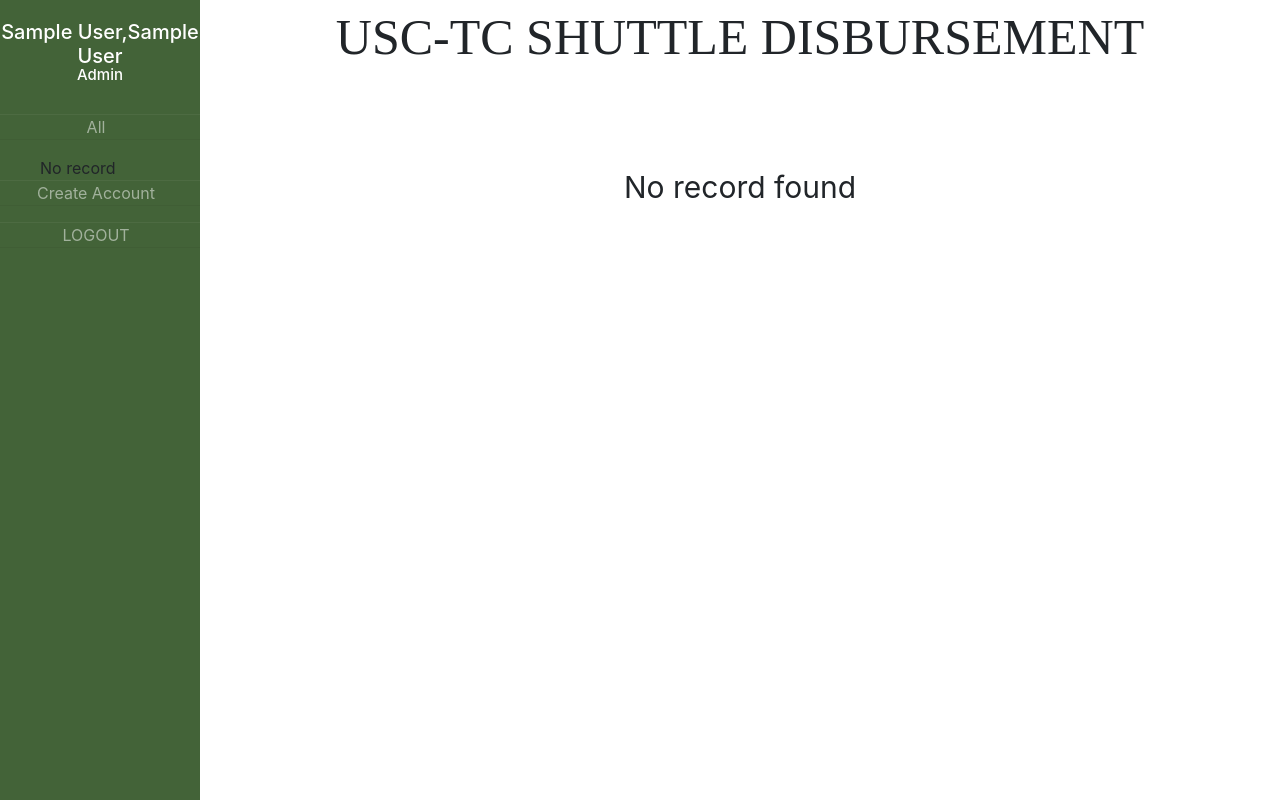
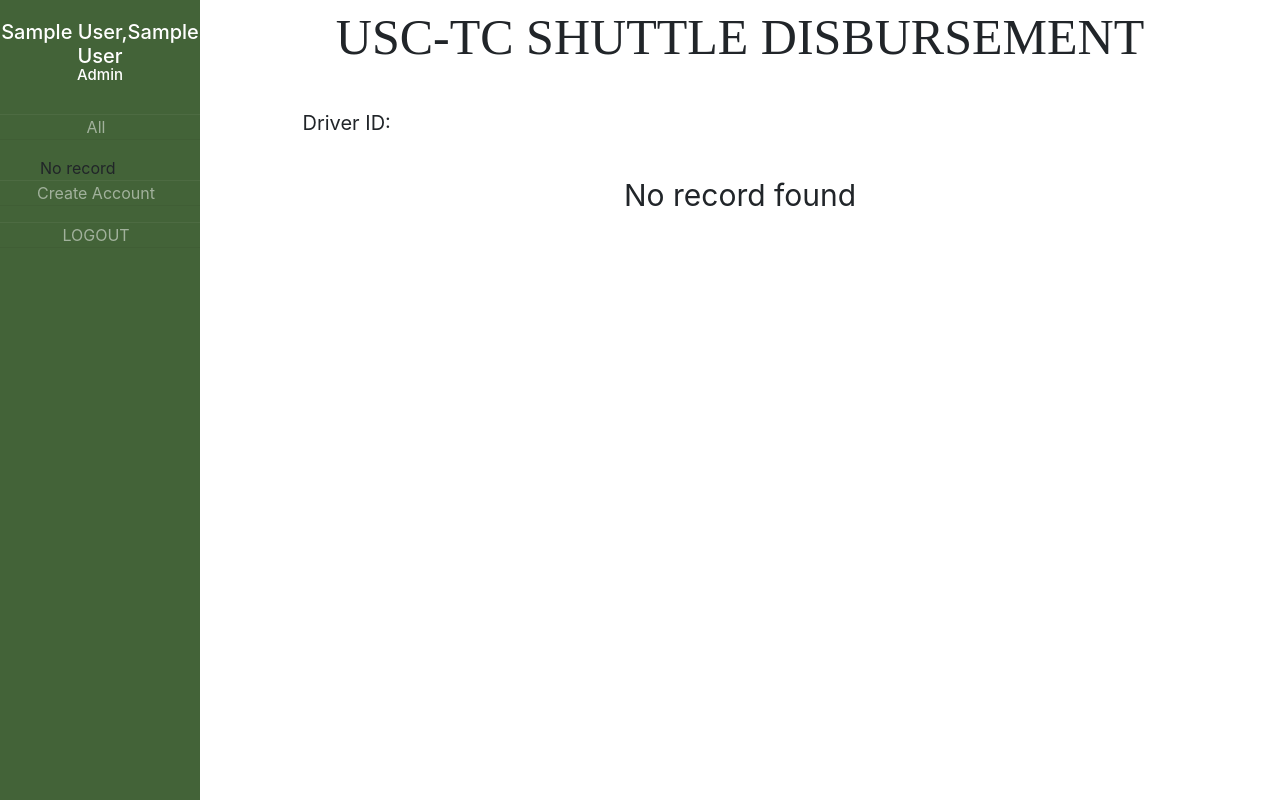
Before and after one commit to brylemp/co0lTh3sisBois-WebApp, a PHP site: page /driver.php in a window 1280 px wide. Run offline with PHP 8.4, Linux system fonts and the light colour scheme; the visitor is signed in with stand-in values (Sample User, id 1); data that the repository does not hold is empty.

Commit message:
Added Driver ID on top of table

```diff
--- a/css/newdrive.css
+++ b/css/newdrive.css
@@ -127,8 +127,9 @@ td, th{
     margin: 0 auto;
     width: 81%;
     text-align: left;
-    padding-top: 35px;
-    padding-bottom: 35px;
+    padding-top: 33px;
+    padding-bottom: 15px;
+    font-size: 20px;
 }
 
 .wrapper .main .outeroutertable .NoRecord{
--- a/driver.php
+++ b/driver.php
@@ -75,13 +75,13 @@
         </ul>
     </div>
     <div class="main"> <!-- MAIN AREA -->
-        <div class="title">USC-TC SHUTTLE DISBURSEMENT</div>
-        <div class='outeroutertable'>
-        <div class='toparea'></div>
         <?php
             $sql = "SELECT * FROM `DriverInformation` WHERE Driver_Name='$selected_driver'";
             $result = $conn->query($sql);
-
+            $forid = $result->fetch_assoc();
+            echo "<div class='title'>USC-TC SHUTTLE DISBURSEMENT</div>
+                    <div class='outeroutertable'>
+                    <div class='toparea'>Driver ID: ".$forid['Driver_ID'] ."</div>";
             if ($result->num_rows > 0) {
                 echo "<div class='fakeoutertable'><table>
                         <tr>
```
